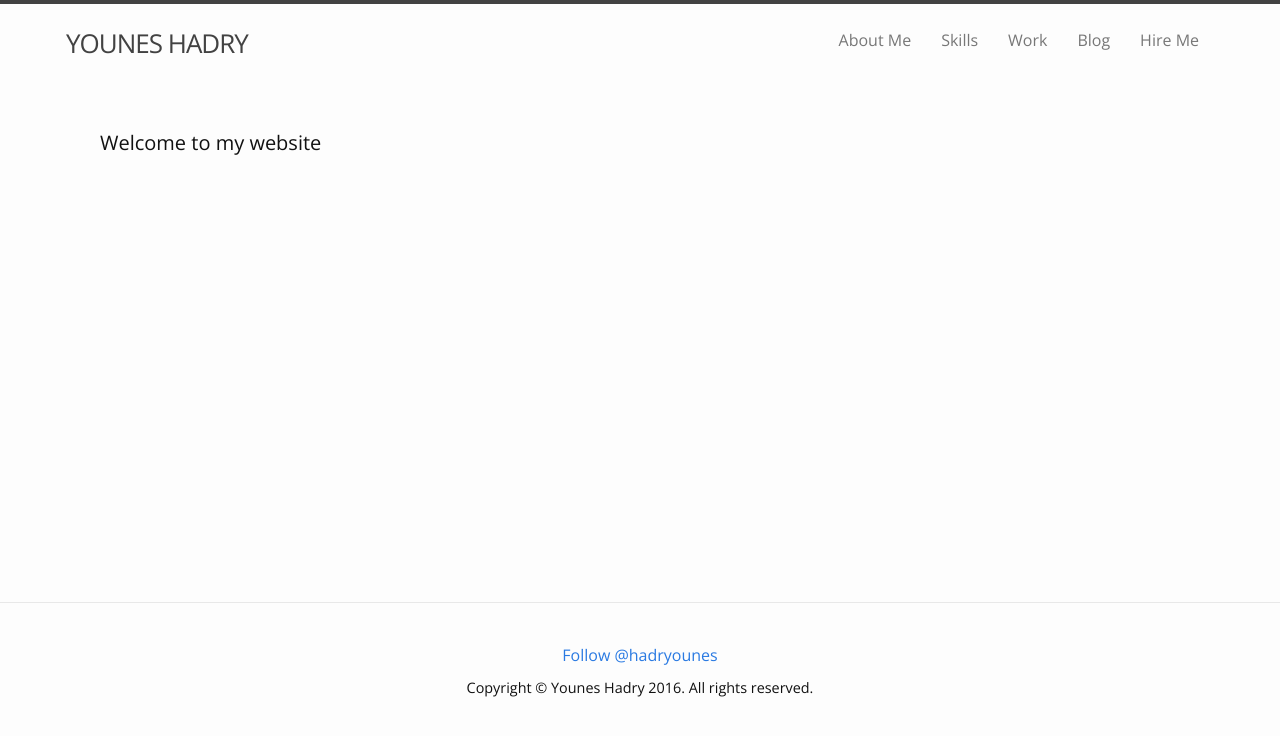
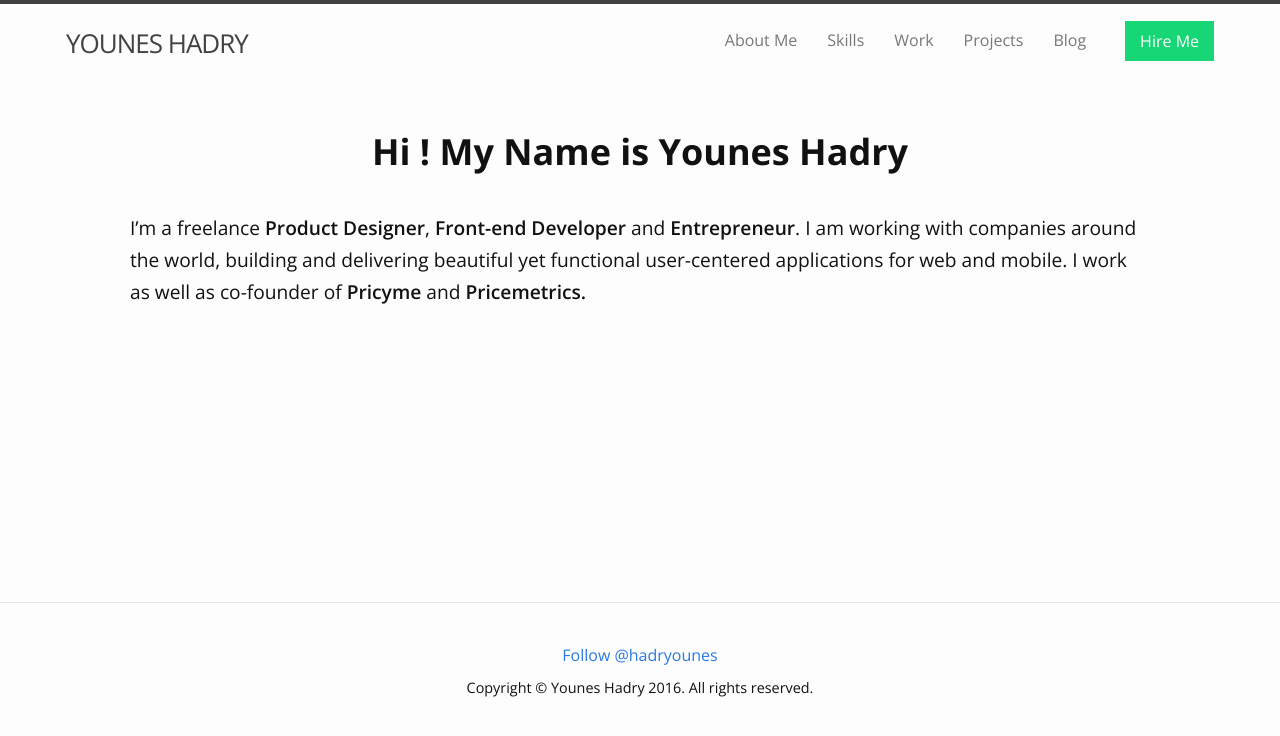
Before and after one commit to hadryounes/portfolio, a Jekyll site: the page built from blog/index.html, in a window 1280 px wide. Shown: the top 736 px of the page. Built offline with Jekyll 4.4.1, drawn with Linux system fonts in a browser that asks for light colours; nearby versions of some CDN libraries; comment, search, counter and statistics services are not loaded.

Commit message:
Hire Me menu as a button + about-me section

```diff
--- a/blog/_includes/header.html
+++ b/blog/_includes/header.html
@@ -26,6 +26,7 @@
           <li><a href="#" class="menu-link">about me</a></li>
           <li><a href="#" class="menu-link">skills</a></li>
           <li><a href="#" class="menu-link">work</a></li>
+          <li><a href="#" class="menu-link">projects</a></li>
           <li><a href="#" class="menu-link">blog</a></li>
           <li><a href="#" class="menu-link">hire me</a></li>
         </ul>
--- a/blog/css/main.scss
+++ b/blog/css/main.scss
@@ -53,12 +53,14 @@ $on-laptop:        800px;
         "syntax-highlighting"
 ;
 
-// Temporary styles
+// Custom Style
 
 .page-content {
     min-height:500px;
 }
 
+
+// Header
 .container-fluid>.navbar-collapse, .container-fluid>.navbar-header, .container>.navbar-collapse, .container>.navbar-header {
     margin-bottom: 10px;
 }
@@ -76,8 +78,6 @@ $on-laptop:        800px;
     text-transform: capitalize;
 }
 
-// Custom starts here
-
 .site-title {
     text-transform:uppercase;
     font-weight:400;
@@ -91,8 +91,6 @@ $on-laptop:        800px;
     border-color: #fdfdfd;
 }
 
-
-
 .navbar-default .navbar-toggle:hover .icon-bar, .navbar-default .navbar-toggle:focus .icon-bar {
     background-color: #000;
 }
@@ -101,12 +99,28 @@ $on-laptop:        800px;
     background-color: #fdfdfd;
 }
 
+
+//Exclusive Large screens setup
 @media screen and (min-width:768px) {
-   .container-fluid {
+    .container-fluid {
         margin:auto 50px;
+    }
+
+    .navbar-nav li:last-child a {
+        color: white;
+        font-weight: 400;
+        background: #17d676;
+        padding: 10px 15px;
+        margin: 6px auto 6px 24px;
+    }
+
+    .navbar-nav li:last-child a:hover {
+        background: $grey-color-dark;
+        color:white;
     }
 }
 
+//Exclusive Small screens setup
 @media screen and (max-width:768px) {
    .navbar-collapse {
         border-bottom: 1px solid #e8e8e8;
@@ -117,8 +131,34 @@ $on-laptop:        800px;
     }
 }
 
+//Content
+.tagline {
+    font-size: 1.6em;
+    font-family:"Open Sans", Arial, sans-serif;
+    font-weight: 600;
+}
+
+.about-me h1 {
+    text-align:center;
+    font-weight:700;
+    margin-bottom: 40px;
+}
+
+.about-me p {
+    font-size:1.2em;
+    font-weight:400;
+    line-height:32px;
+    padding:0px 30px;
+    //text-align: justify;
+}
+
+.about-me p .bold {
+    font-weight:600;
+}
 
 
+
+//Footer
 .copyright-text {
     font-size:0.9em;
     font-weight:100;
--- a/blog/index.html
+++ b/blog/index.html
@@ -3,7 +3,21 @@ layout: default
 ---
 
 <div class="home">
+    <section class="content-section" id="about-me">
+        <div class="row">
+            <div class="col-lg-12 col-md-12 col-sm-12 col-xs-12">
+                <div class="about-me">
+                    <h1>
+                        Hi ! My Name is Younes Hadry
+                    </h1>
 
-  <h1 class="page-heading">Welcome to my website</h1>
-
+                    <p>
+                        I’m a freelance <span class="bold">Product Designer</span>, <span class="bold">Front-end Developer</span> and <span class="bold">Entrepreneur</span>.
+                        I am working with companies around the world, building and delivering beautiful yet functional user-centered applications for web and mobile.
+                        I work as well as co-founder of <span class="bold">Pricyme</span> and <span class="bold">Pricemetrics.</span>
+                    </p>
+                </div>
+            </div>
+        </div>
+    </section>
 </div>
```
